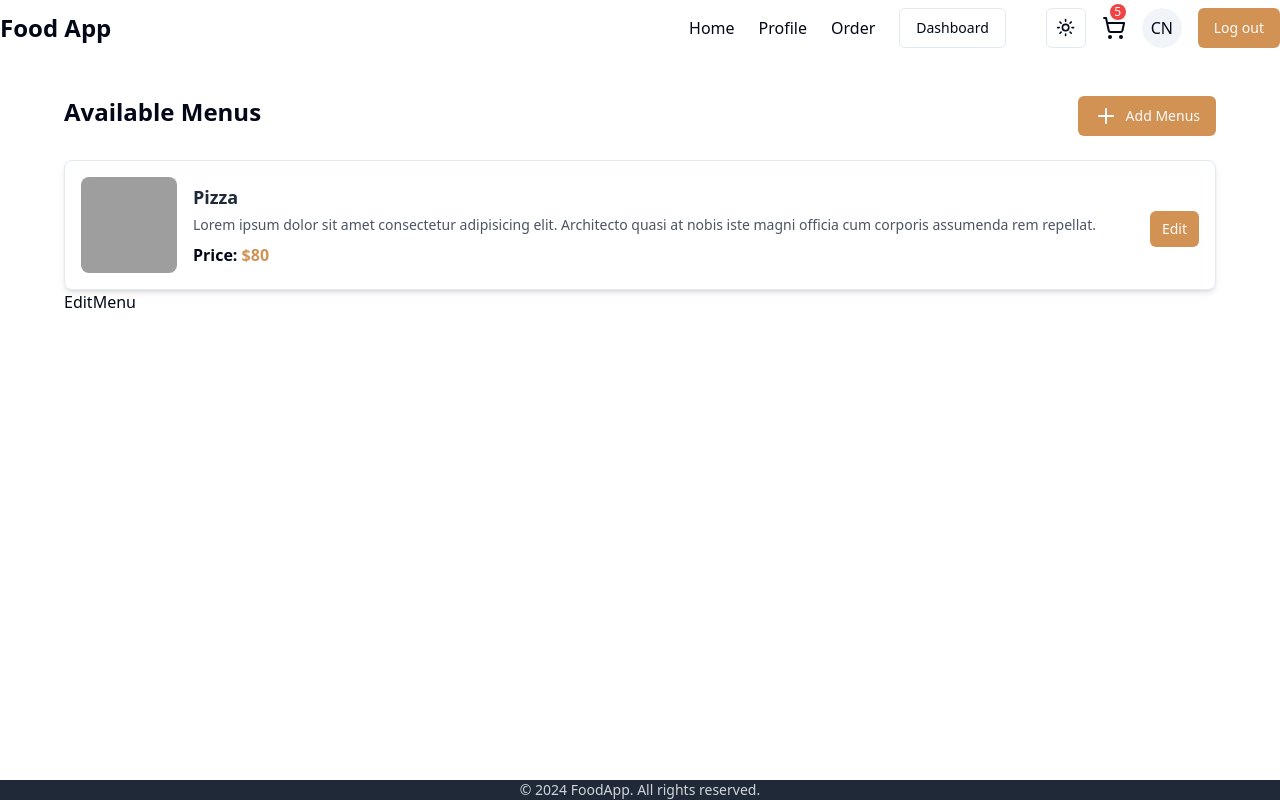
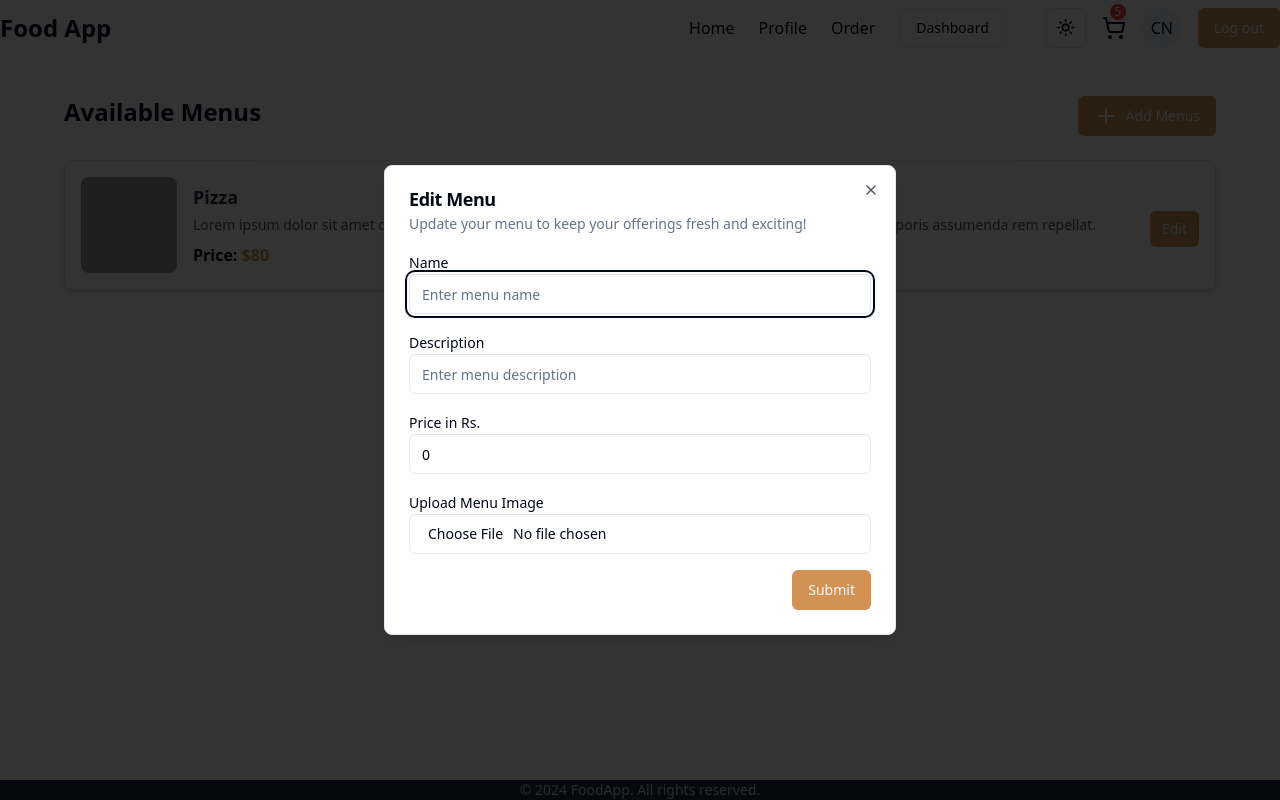
Before and after one commit to Bishal1998/Food-App, a React (Vite) app in the folder client/: page /admin/addmenu in a window 1280 px wide. Both pictures are taken after a click on the button "Edit". Built offline with nearby package versions, Linux system fonts and the light colour scheme; grey boxes are pictures that could not be loaded.

Commit message:
EditMenu component UI Redesigned

```diff
--- a/client/src/admin/EditMenu.tsx
+++ b/client/src/admin/EditMenu.tsx
@@ -1,5 +1,120 @@
-const EditMenu = () => {
-  return <div>EditMenu</div>;
+import { Button } from "@/components/ui/button";
+import {
+  Dialog,
+  DialogContent,
+  DialogDescription,
+  DialogFooter,
+  DialogHeader,
+  DialogTitle,
+} from "@/components/ui/dialog";
+import { Input } from "@/components/ui/input";
+import { Label } from "@/components/ui/label";
+import { Loader2 } from "lucide-react";
+import {
+  Dispatch,
+  FormEvent,
+  SetStateAction,
+  useEffect,
+  useState,
+} from "react";
+
+const EditMenu = ({
+  selectedMenu,
+  editOpen,
+  setEditOpen,
+}: {
+  selectedMenu: any;
+  editOpen: boolean;
+  setEditOpen: Dispatch<SetStateAction<boolean>>;
+}) => {
+  const [inputData, setInputData] = useState<any>({
+    name: "",
+    desc: "",
+    price: 0,
+    img: "",
+  });
+
+  const changeEventHandler = (e: React.ChangeEvent<HTMLInputElement>) => {
+    const { name, value, type } = e.target;
+    setInputData({
+      ...inputData,
+      [name]: type === "number" ? Number(value) : value,
+    });
+  };
+  const submitHandler = (e: FormEvent<HTMLFormElement>) => {
+    e.preventDefault();
+    console.log(inputData);
+  };
+  const loading = false;
+
+  useEffect(() => {}, []);
+  return (
+    <Dialog open={editOpen} onOpenChange={setEditOpen}>
+      <DialogContent>
+        <DialogHeader>
+          <DialogTitle>Edit Menu</DialogTitle>
+          <DialogDescription>
+            Update your menu to keep your offerings fresh and exciting!
+          </DialogDescription>
+        </DialogHeader>
+        <form className="space-y-4" onSubmit={submitHandler}>
+          <div>
+            <Label>Name</Label>
+            <Input
+              type="text"
+              name="name"
+              value={inputData.name}
+              placeholder="Enter menu name"
+              onChange={changeEventHandler}
+            />
+          </div>
+          <div>
+            <Label>Description</Label>
+            <Input
+              type="text"
+              name="desc"
+              value={inputData.desc}
+              onChange={changeEventHandler}
+              placeholder="Enter menu description"
+            />
+          </div>
+          <div>
+            <Label>Price in Rs.</Label>
+            <Input
+              type="number"
+              name="price"
+              placeholder="Enter price"
+              value={inputData.price}
+              onChange={changeEventHandler}
+            />
+          </div>
+          <div>
+            <Label>Upload Menu Image</Label>
+            <Input
+              type="file"
+              name="img"
+              onChange={(e) =>
+                setInputData({
+                  ...inputData,
+                  img: e.target.files?.[0] || undefined,
+                })
+              }
+            />
+          </div>
+          <DialogFooter className="mt-5">
+            {loading ? (
+              <Button disabled className="bg-orange hover:bg-hoverOrange">
+                <Loader2 className="mr-2 w-4 h-4 animate-spin" />
+                Please Wait
+              </Button>
+            ) : (
+              <Button className="bg-orange hover:bg-hoverOrange">Submit</Button>
+            )}
+          </DialogFooter>
+        </form>
+      </DialogContent>
+    </Dialog>
+  );
 };
 
 export default EditMenu;
```
